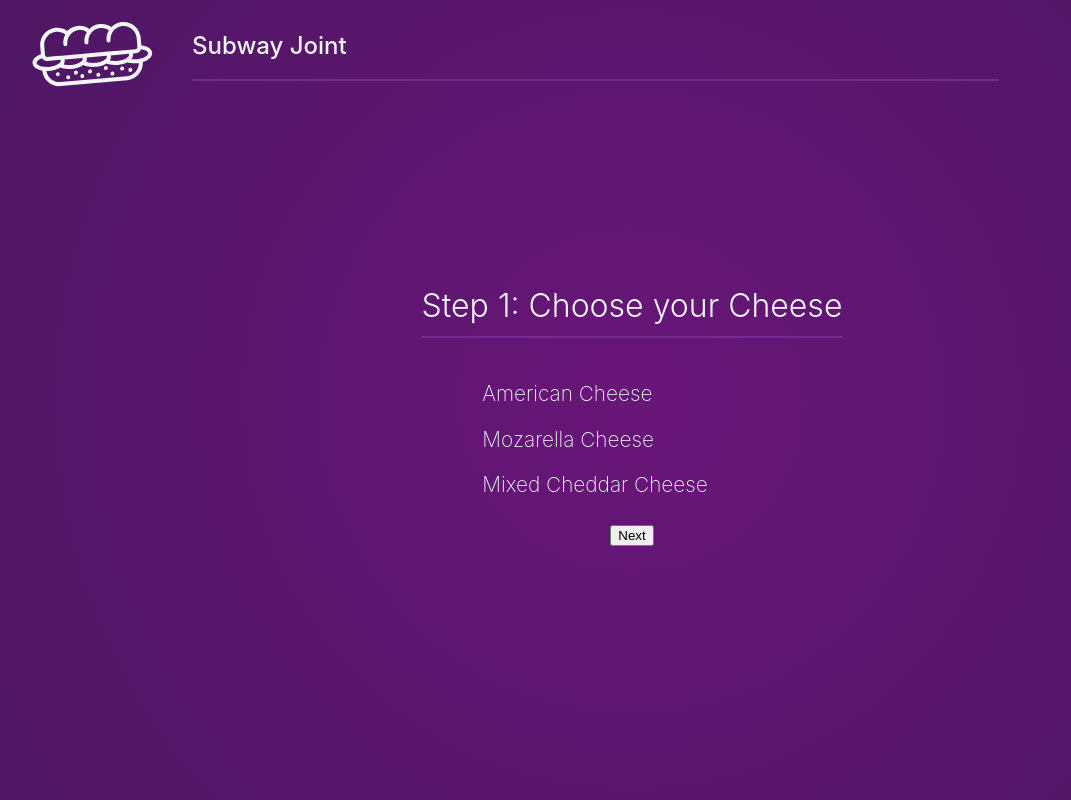
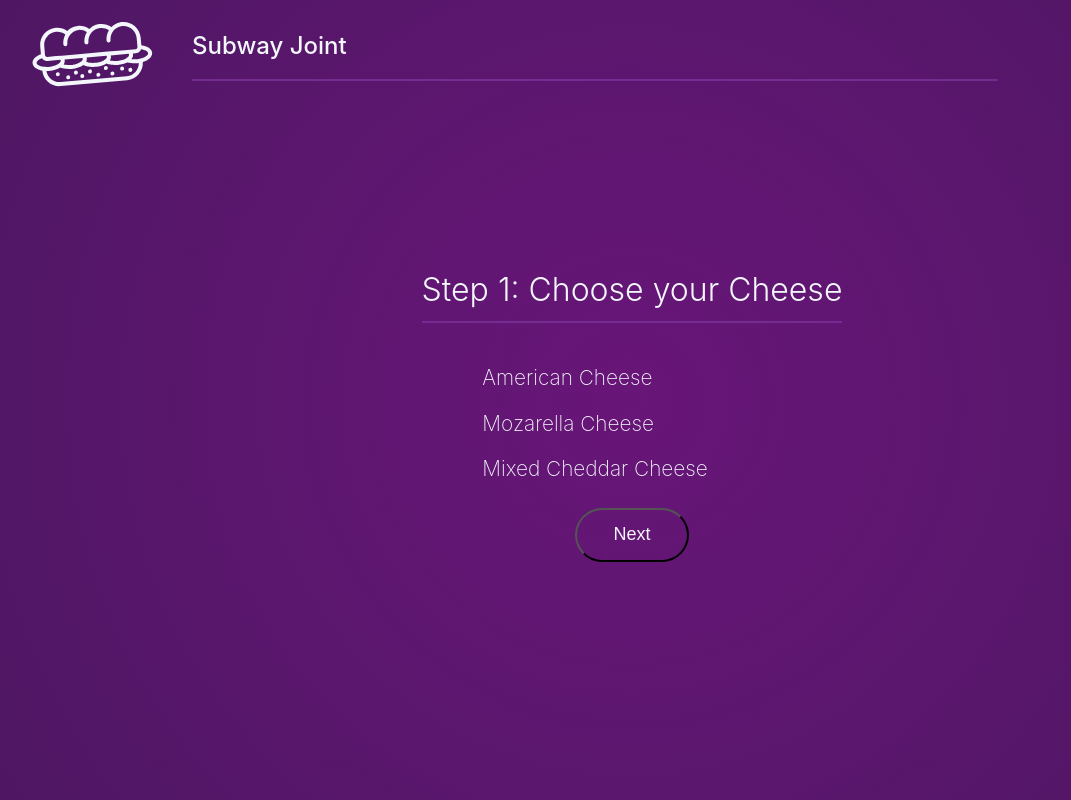
Before and after one commit to KishanBapodra/sub-sandwich-joint, a React (Create React App) app: page /cheese in a window 1280 px wide. Shown: the whole page, without its empty margins (8-1079 px from the left). Built offline with nearby package versions, Linux system fonts and the light colour scheme.

Commit message:
Style: button style

```diff
--- a/src/components/Cheese.tsx
+++ b/src/components/Cheese.tsx
@@ -18,9 +18,9 @@ const Cheese = ({cheeseType, sandwich}: CheeseProps) => {
       <div className={styles.container}>
         <List mapItem={cheese} type="Cheese" sandwich={sandwich} func={cheeseType} />
 
-        <div className='next'>
+        <div className={styles.btn}>
             <Link to="/veg">
-              <button>Next</button>
+              <button className={styles.next}>Next</button>
             </Link>
         </div>
       </div>
--- a/src/components/Condiment.tsx
+++ b/src/components/Condiment.tsx
@@ -18,9 +18,9 @@ const Condiment = ({addCondiment, sandwich}: CondimentProps) => {
       <div className={styles.container}>
         <List mapItem={condiments} type="Condiments" sandwich={sandwich} func={addCondiment} />
 
-        <div className='next'>
+        <div className={styles.btn}>
             <Link to="/order">
-              <button>Order</button>
+              <button className={styles.next}>Order</button>
             </Link>
         </div>
       </div>
--- a/src/components/Container.module.css
+++ b/src/components/Container.module.css
@@ -16,9 +16,24 @@
 }
 
 .next {
-    display: block;
+    font-size: large;
+    background: none;
+    border-radius: 50px;
+    padding: 0.8em 2em;
+    color: #F3F6FB;
+    text-decoration: none;
 }
 
 .hid {
     visibility: hidden;
+    font-size: large;
+    background: none;
+    border-radius: 50px;
+    padding: 0.8em 2em;
+    color: #F3F6FB;
 }
+
+.orderBtn {
+    margin-top: 1em;
+
+}
--- a/src/components/Order.tsx
+++ b/src/components/Order.tsx
@@ -10,9 +10,11 @@ const Order = ({sandwich}: {sandwich: Sandwich}) => {
         <p>You have ordered a Sandwich with {sandwich.fBread} bread as the base and {sandwich.fCheese} with the following veggies: </p>
         <p>{sandwich.fVeggies.map(veg => <>{veg} &ensp;</>)}</p> and the following condiments:
         <p>{sandwich.fCondiments.map(condiment => <>{condiment} &ensp;</>)}</p>
-        <button>
-          <Link to='/'>Order another</Link>
-        </button>
+        <Link className={styles.orderBtn} to='/'>
+          <button className={styles.next}>
+            Order another
+          </button>
+        </Link>
     </div>
   );
 }
```
